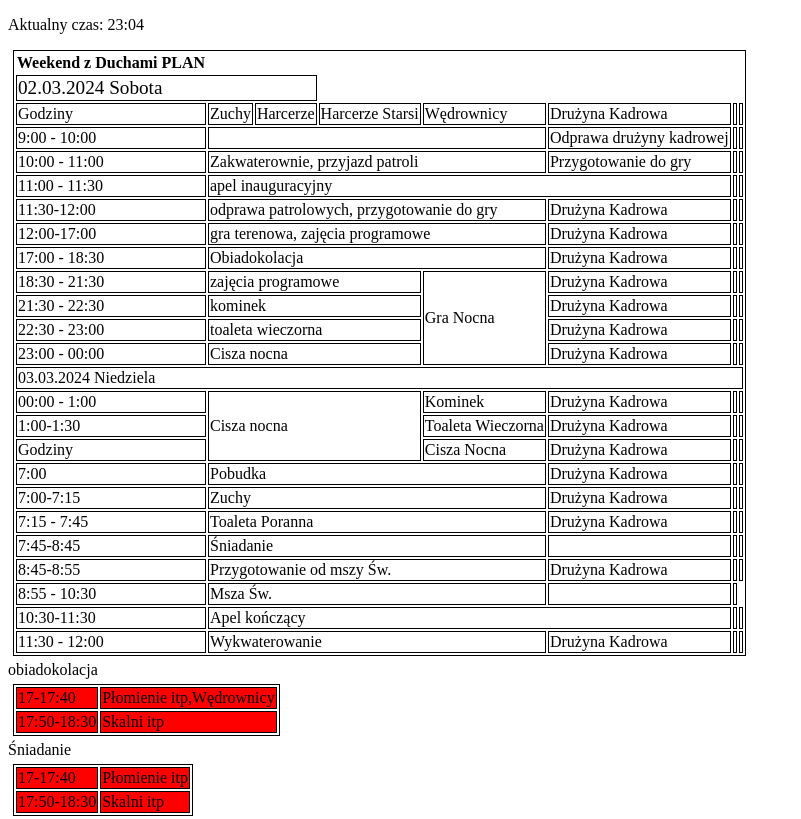
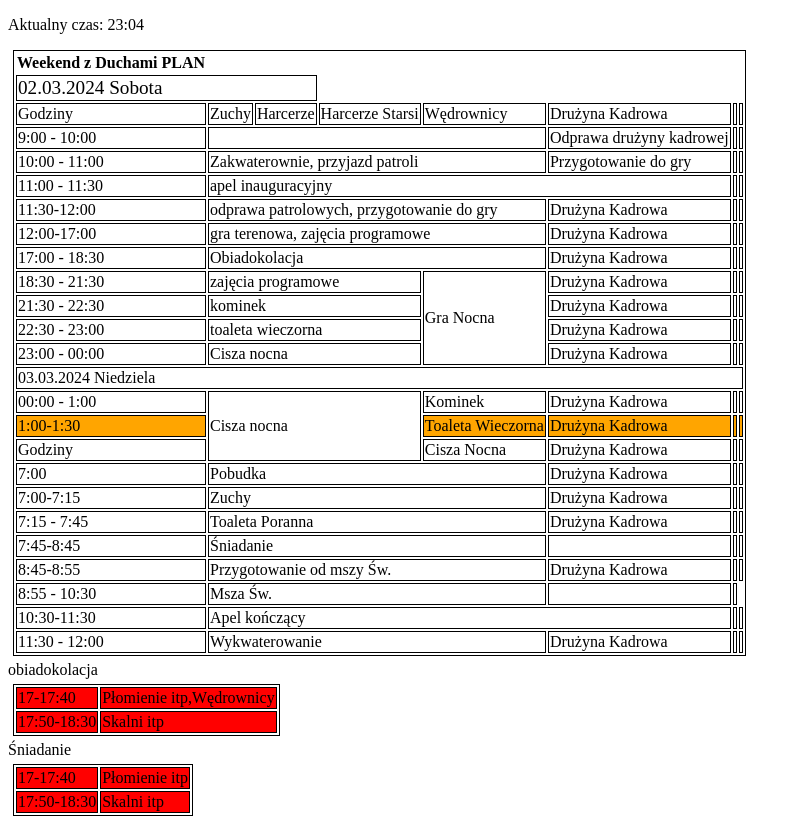
Before and after one commit to tomhop321/Zhp, a website: page index.html in a window 1280 px wide. Shown: the top 819 px of the page, without its empty margins (0-801 px from the left). Drawn offline with Linux system fonts and the light colour scheme.

Commit message:
Update index.html

```diff
--- a/index.html
+++ b/index.html
@@ -96,10 +96,10 @@
         function zmienKolorTr() {
             var dzisiaj = new Date(); // Pobranie aktualnej daty
             var godziny_k = dzisiaj.getHours(); // Pobranie godziny
-            if (godziny_k > 1 && godziny_k < 2) {
+           // if (godziny_k > 1 && godziny_k < 2) {
                 var wiersz = document.getElementById("pr");
                 wiersz.style.backgroundColor = "orange";
-            }
+            //}
         }
 
 
```
